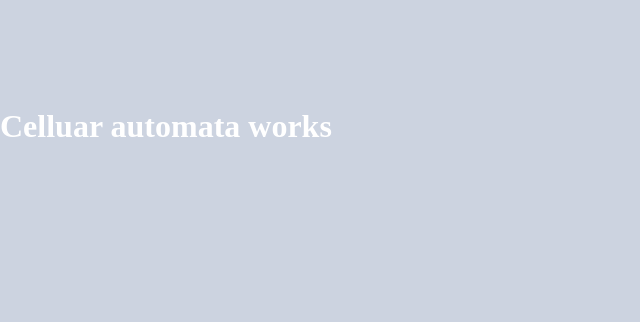
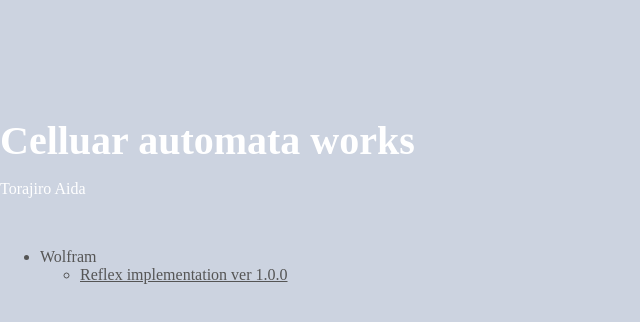
Before and after one commit to aidatorajiro/CellularAutomata, a plain HTML site: page index.html in a window 1280 px wide. Shown: the whole page, without its empty margins (0-640 px from the left). Drawn offline with Linux system fonts and the light colour scheme.

Commit message:
update index.html

```diff
--- a/index.html
+++ b/index.html
@@ -11,13 +11,29 @@
 
       #headline {
         color: white;
-        margin: auto;
+        font-size: 40px;
+        margin-bottom: 0;
+      }
+
+      #list {
+        color: #555;
+      }
+
+      #list a {
+        color: #555;
       }
     </style>
   </head>
   <body>
-    <br><br><br><br><br><br>
+    <br><br><br><br><br>
     <h1 id="headline">Celluar automata works</h1>
-
+    <p style="color: white;">Torajiro Aida</p>
+    <br>
+    <ul id="list">
+      <li>Wolfram</li>
+      <ul>
+        <li><a href="./ReflexFRP-0.1.0.0/index.html">Reflex implementation ver 1.0.0</a></li>
+      </ul>
+    </ul>
   </body>
 </html>
```
